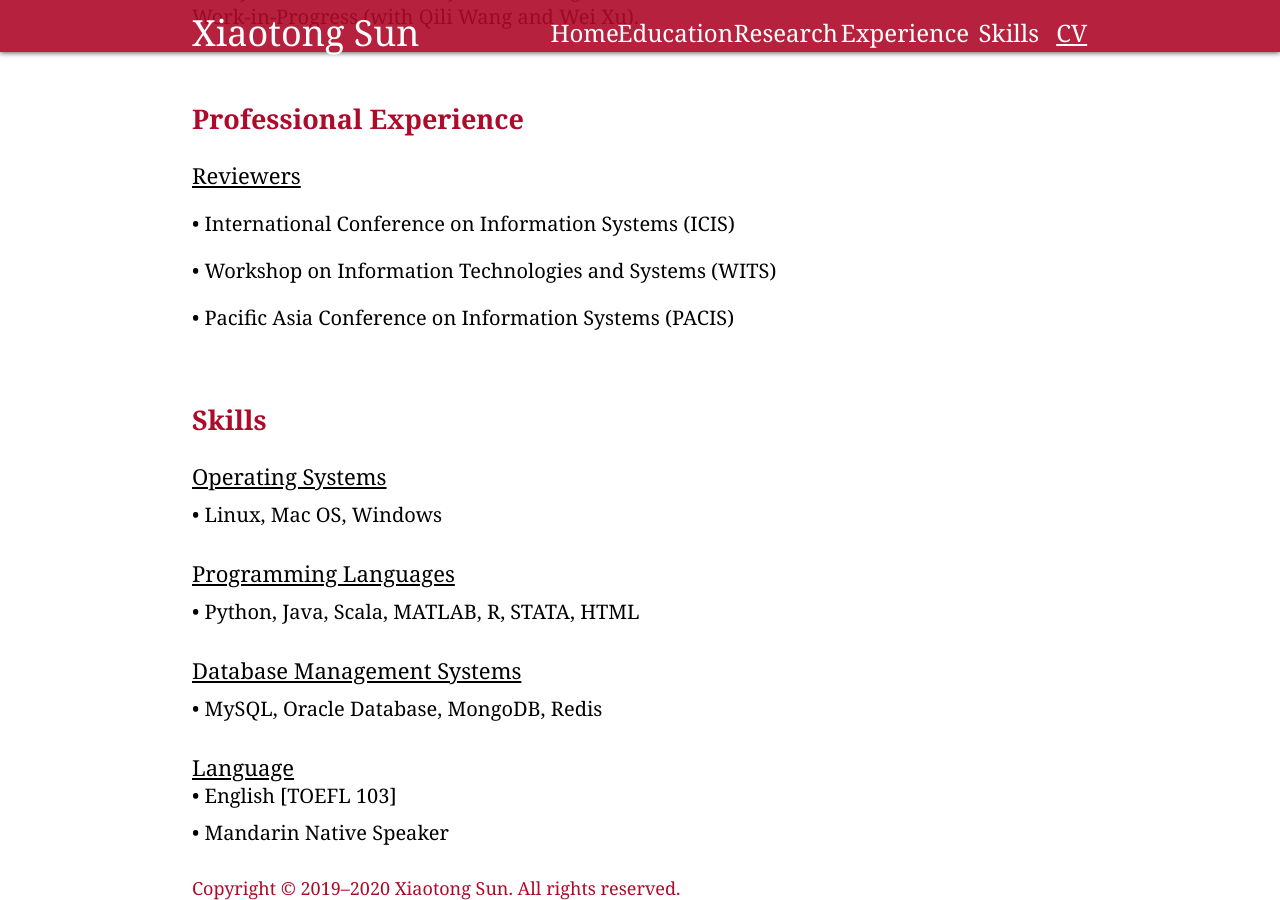
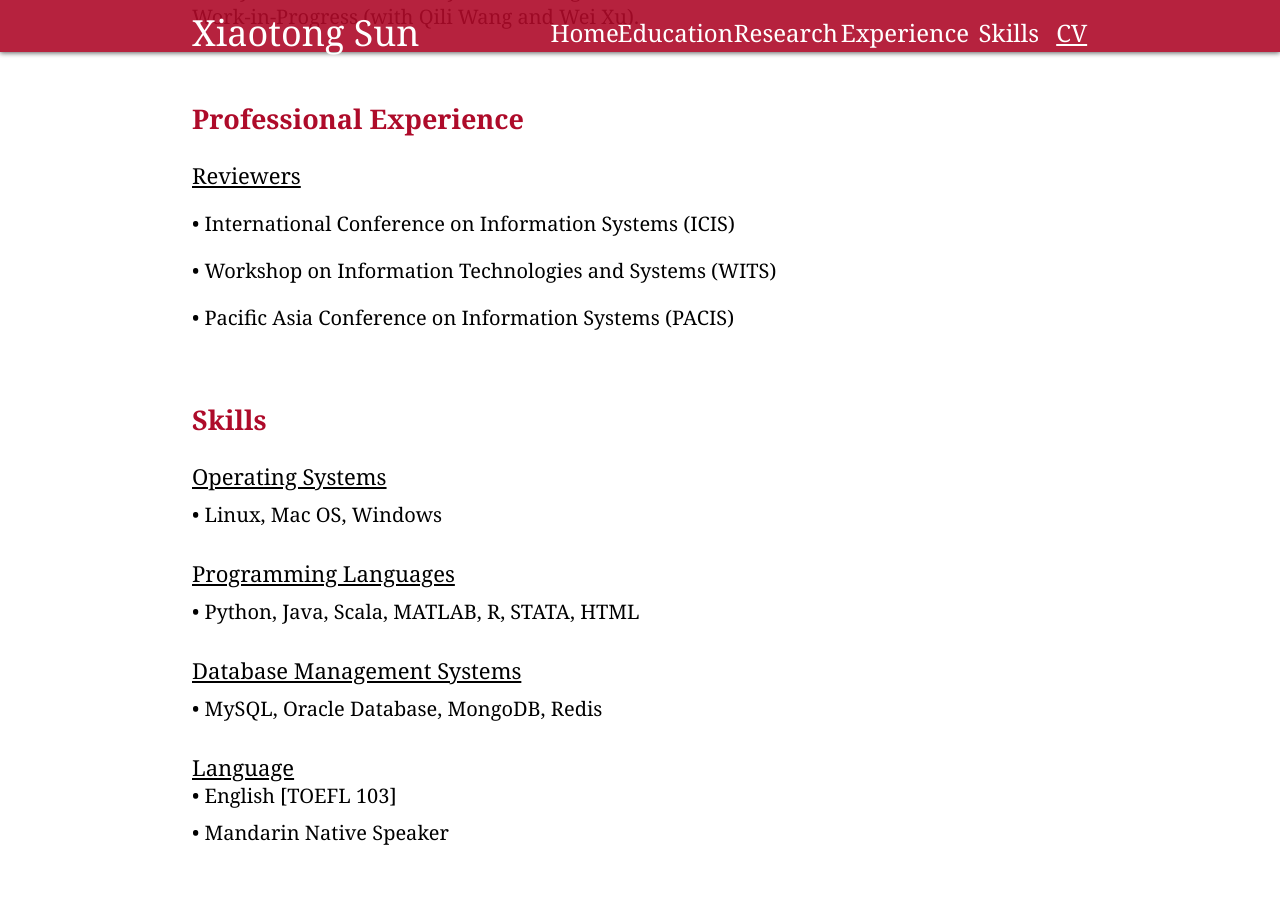
Before and after one commit to carolxiaotongsun/carolxiaotongsun.github.io, a Jekyll site: the page index.html, which Jekyll copies as it is, in a window 1280 px wide and 900 px high, scrolled down 1955 px. Built offline with Jekyll 4.4.1, drawn with Linux system fonts in a browser that asks for light colours; after the commit the page ends 2831 px from its top, so only the background shows below that.

Commit message:
Update index.html

```diff
--- a/index.html
+++ b/index.html
@@ -156,7 +156,7 @@
             <p class = "pubDetail">•    Pacific Asia Conference on Information Systems (PACIS)</p>
         </div>
     </div>
-    <div id = "SKILL_PART" class = "skillSection">
+    <div id = "SKILL_PART" class = "skillSection" style = "margin-bottom:30px">
         <div style="height:40px;width:100%">
             <h style="font-size:27px;color: #ae0b2a"><Strong>Skills</Strong></h>
         </div>
@@ -171,9 +171,6 @@
             <p style="font-size:20px;float:left">•  English [TOEFL 103]</p>
             <p class = "skillDetail" style="font-size:20px;float:left">•  Mandarin Native Speaker</p>
         </div>
-        <div style="height:50px;width:100%;text-align:center;padding:0;margin-top:20px;margin-bottom:20px">
-            <p style="display:block;width:100%;font-size:18px;float:right;color: #ae0b2a"">Copyright &copy; 2019&ndash;2020 Xiaotong Sun. All rights reserved.</p>
-        </div>
     </div>
 </body>
 
```
